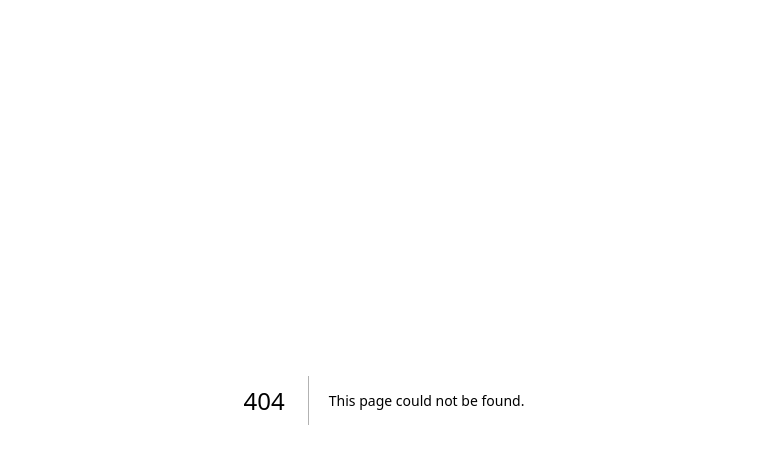
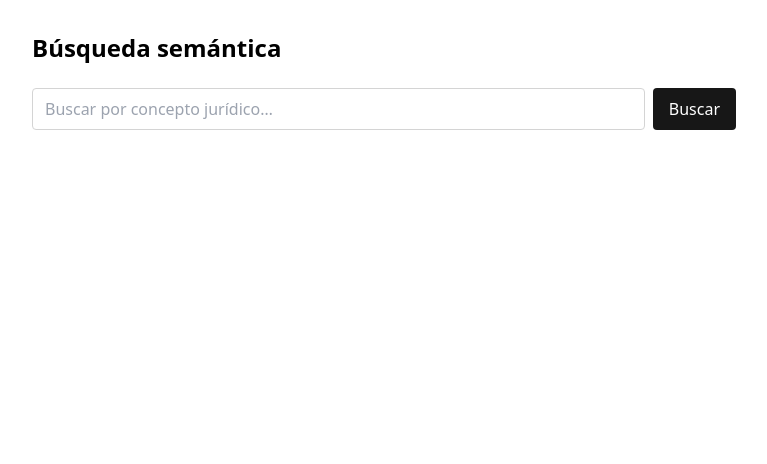
Before and after one commit to espacioacademico/novedades_contables, a Next.js app: page /busqueda in a window 1280 px wide. Before the commit this address had no page. Shown: the top 464 px of the page, without its empty margins (256-1023 px from the left). Built offline with nearby package versions, Linux system fonts and the light colour scheme.

Commit message:
Create BusquedaPage component for semantic search

```diff
--- /dev/null
+++ b/src/app/(dashboard)/busqueda/page.tsx
@@ -0,0 +1,41 @@
+"use client";
+
+import { useState } from "react";
+
+export default function BusquedaPage() {
+  const [q, setQ] = useState("");
+  const [resultados, setResultados] = useState<{ title: string }[]>([]);
+
+  async function buscar(e: React.FormEvent) {
+    e.preventDefault();
+    const res = await fetch(`/api/buscar?q=${encodeURIComponent(q)}`);
+    const data = await res.json();
+    setResultados(data.resultados ?? []);
+  }
+
+  return (
+    <main className="mx-auto max-w-3xl p-8">
+      <h1 className="text-2xl font-semibold">Búsqueda semántica</h1>
+      <form onSubmit={buscar} className="mt-6 flex gap-2">
+        <input
+          id="busqueda-query"
+          value={q}
+          onChange={(e) => setQ(e.target.value)}
+          placeholder="Buscar por concepto jurídico…"
+          className="flex-1 rounded border border-neutral-300 px-3 py-2"
+        />
+        <button type="submit" className="rounded bg-neutral-900 px-4 py-2 text-white">
+          Buscar
+        </button>
+      </form>
+
+      <ul className="mt-6 space-y-3">
+        {resultados.map((r) => (
+          <li key={r.title} className="rounded border border-neutral-200 p-3">
+            {r.title}
+          </li>
+        ))}
+      </ul>
+    </main>
+  );
+}
```
